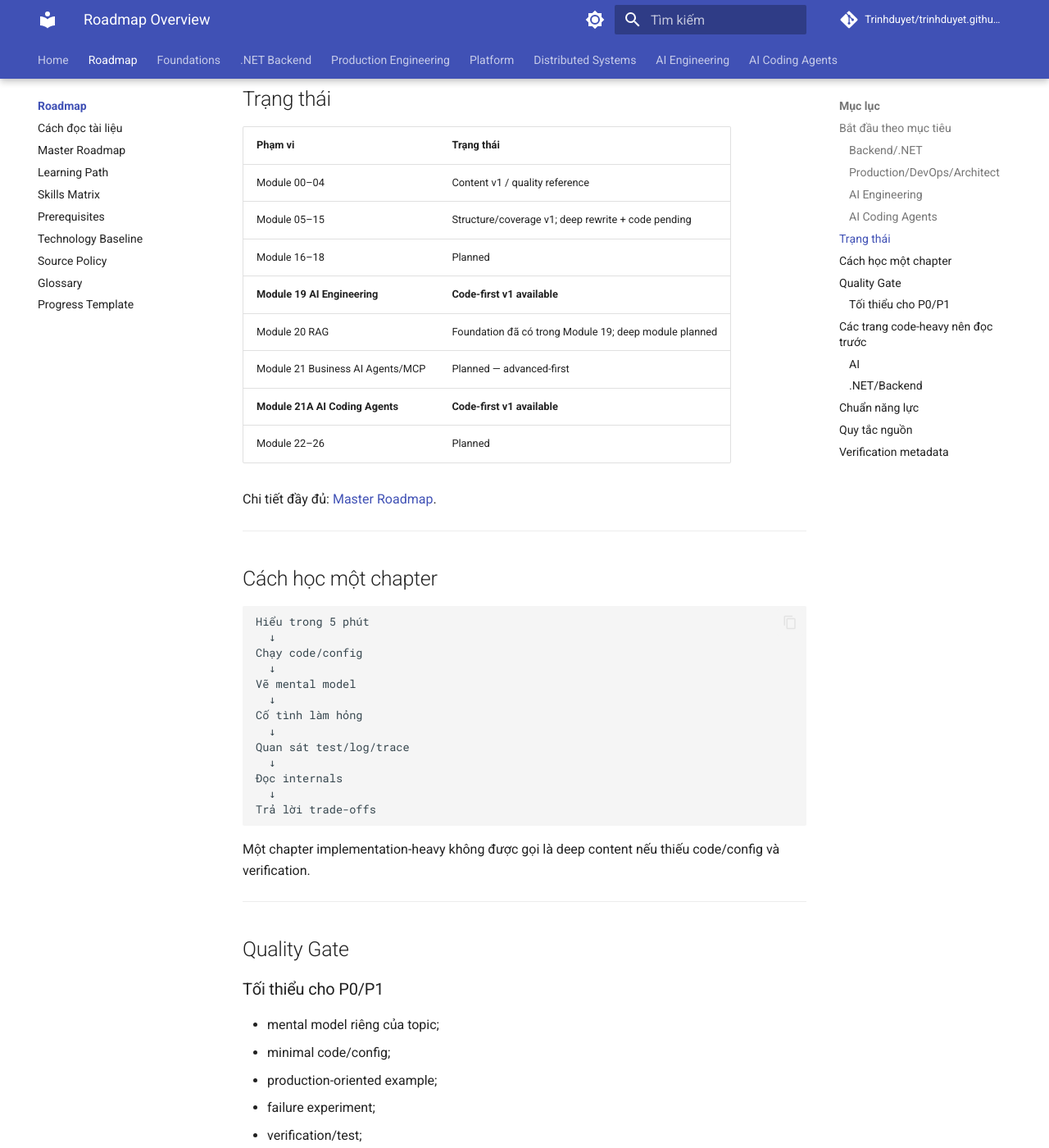
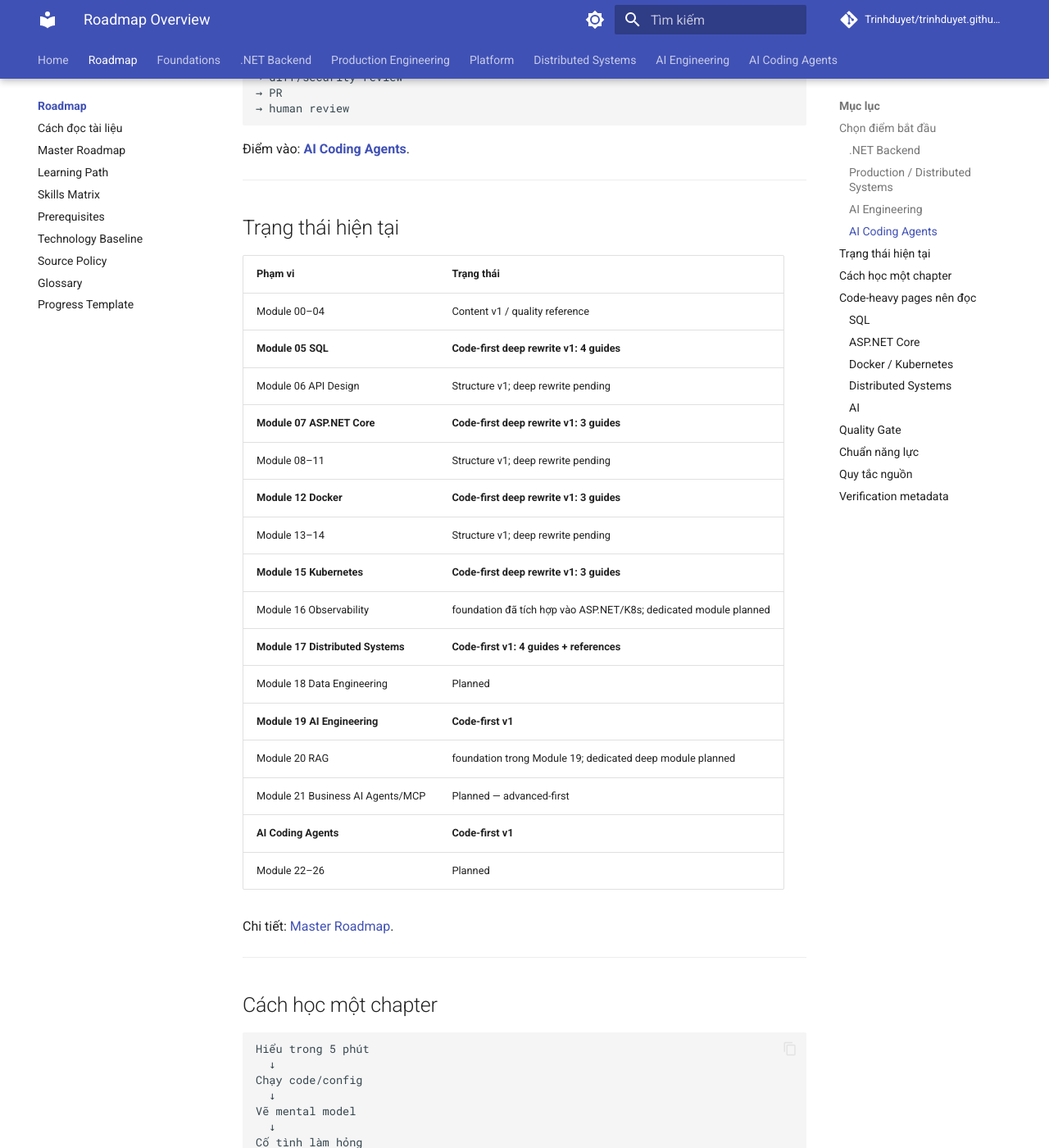
Before and after one commit to Trinhduyet/trinhduyet.github.io, an MkDocs documentation site: the page built from docs/00-roadmap/README.md, in a window 1280 px wide and 1400 px high, scrolled down 1325 px. Shown: the whole window at 82% size. Built offline with MkDocs 1.6.1 and Material for MkDocs 9.7.7, drawn with Linux system fonts in a browser that asks for light colours; comment, search, counter and statistics services are not loaded; some of the changed text lies outside the part shown.

Commit message:
docs(roadmap): update active code-first module status

````diff
--- a/docs/00-roadmap/README.md
+++ b/docs/00-roadmap/README.md
@@ -1,12 +1,12 @@
 # Roadmap Overview
 
-> Nếu bạn thấy tài liệu dài và khó đọc, bắt đầu bằng **[Cách đọc tài liệu này](how-to-read.md)**.
+> Nếu tài liệu dài, bắt đầu bằng **[Cách đọc tài liệu này](how-to-read.md)**. Mục tiêu là chạy code và failure experiment, không đọc tuần tự hàng trăm trang.
 
-Kho tri thức này dành cho kỹ sư .NET/Backend muốn tiến tới **AI-enabled Software Architect** bằng code, test, failure experiment và architecture reasoning.
+Kho tri thức này đi từ .NET Backend tới **AI-enabled Software Architect**.
 
-## Bắt đầu theo mục tiêu
+## Chọn điểm bắt đầu
 
-### Backend/.NET
+### .NET Backend
 
 ```text
 C#/.NET → Backend → SQL → API Design → ASP.NET Core
@@ -14,17 +14,22 @@ C#/.NET → Backend → SQL → API Design → ASP.NET Core
 
 Điểm vào: [Module 03 — .NET](../03-dotnet/README.md).
 
-### Production/DevOps/Architect
+### Production / Distributed Systems
 
 ```text
-Testing/Security/Performance
-→ Docker/DevOps/Kubernetes
+ASP.NET Core
+→ Docker
+→ Kubernetes
 → Distributed Systems
-→ System Design
-→ Architecture
 ```
 
-Điểm vào: [Master Roadmap](master-roadmap.md).
+Các module code-first hiện có:
+
+- [SQL / SQL Server](../05-sql/README.md)
+- [ASP.NET Core](../07-aspnet-core/README.md)
+- [Docker](../12-docker/README.md)
+- [Kubernetes](../15-kubernetes/README.md)
+- [Distributed Systems](../17-distributed-systems/README.md)
 
 ### AI Engineering
 
@@ -52,24 +57,32 @@ Task
 → human review
 ```
 
-Điểm vào: **[Module 21A — AI Coding Agents](../21-ai-coding-agents/README.md)**.
+Điểm vào: **[AI Coding Agents](../21-ai-coding-agents/README.md)**.
 
 ---
 
-## Trạng thái
+## Trạng thái hiện tại
 
 | Phạm vi | Trạng thái |
 | --- | --- |
 | Module 00–04 | Content v1 / quality reference |
-| Module 05–15 | Structure/coverage v1; deep rewrite + code pending |
-| Module 16–18 | Planned |
-| **Module 19 AI Engineering** | **Code-first v1 available** |
-| Module 20 RAG | Foundation đã có trong Module 19; deep module planned |
+| **Module 05 SQL** | **Code-first deep rewrite v1: 4 guides** |
+| Module 06 API Design | Structure v1; deep rewrite pending |
+| **Module 07 ASP.NET Core** | **Code-first deep rewrite v1: 3 guides** |
+| Module 08–11 | Structure v1; deep rewrite pending |
+| **Module 12 Docker** | **Code-first deep rewrite v1: 3 guides** |
+| Module 13–14 | Structure v1; deep rewrite pending |
+| **Module 15 Kubernetes** | **Code-first deep rewrite v1: 3 guides** |
+| Module 16 Observability | foundation đã tích hợp vào ASP.NET/K8s; dedicated module planned |
+| **Module 17 Distributed Systems** | **Code-first v1: 4 guides + references** |
+| Module 18 Data Engineering | Planned |
+| **Module 19 AI Engineering** | **Code-first v1** |
+| Module 20 RAG | foundation trong Module 19; dedicated deep module planned |
 | Module 21 Business AI Agents/MCP | Planned — advanced-first |
-| **Module 21A AI Coding Agents** | **Code-first v1 available** |
+| **AI Coding Agents** | **Code-first v1** |
 | Module 22–26 | Planned |
 
-Chi tiết đầy đủ: [Master Roadmap](master-roadmap.md).
+Chi tiết: [Master Roadmap](master-roadmap.md).
 
 ---
 
@@ -84,35 +97,46 @@ Vẽ mental model
   ↓
 Cố tình làm hỏng
   ↓
-Quan sát test/log/trace
+Quan sát test/log/trace/plan
   ↓
 Đọc internals
   ↓
 Trả lời trade-offs
 ```
 
-Một chapter implementation-heavy không được gọi là deep content nếu thiếu code/config và verification.
-
 ---
 
-## Quality Gate
+## Code-heavy pages nên đọc
 
-### Tối thiểu cho P0/P1
+### SQL
 
-- mental model riêng của topic;
-- minimal code/config;
-- production-oriented example;
-- failure experiment;
-- verification/test;
-- common mistakes;
-- security/performance/observability khi liên quan;
-- Architect Perspective.
+1. [SQL Overview](../05-sql/README.md)
+2. [Transactions, Isolation và Concurrency](../05-sql/transactions-isolation-and-concurrency.md)
+3. [Indexes & Execution Plans](../05-sql/indexes-execution-plans-and-operations.md)
+4. [EF Core → SQL → Execution Plan](../05-sql/ef-core-query-shape-and-sql.md)
 
-Generic prose có thể copy sang technology khác chỉ là **outline/structure**, không phải `Content v1`.
+### ASP.NET Core
 
----
+1. [ASP.NET Core Overview](../07-aspnet-core/README.md)
+2. [Pipeline / Hosting / Configuration](../07-aspnet-core/pipeline-hosting-and-configuration.md)
+3. [Resilience / Security / Middleware](../07-aspnet-core/resilience-security-and-middleware.md)
+4. [Deployment / OTel / Operations](../07-aspnet-core/deployment-observability-and-operations.md)
 
-## Các trang code-heavy nên đọc trước
+### Docker / Kubernetes
+
+- [Docker Overview](../12-docker/README.md)
+- [Docker Runtime / Network / Storage](../12-docker/runtime-networking-storage-and-resources.md)
+- [Kubernetes Overview](../15-kubernetes/README.md)
+- [Kubernetes Architecture / Reconciliation](../15-kubernetes/cluster-architecture-and-reconciliation.md)
+- [Kubernetes Workloads / Network / Storage](../15-kubernetes/workloads-networking-and-storage.md)
+- [Kubernetes Security / Operations](../15-kubernetes/kubernetes-security-observability-and-operations.md)
+
+### Distributed Systems
+
+1. [Distributed Systems Overview](../17-distributed-systems/README.md)
+2. [Partial Failure / Retry / Idempotency](../17-distributed-systems/partial-failure-timeouts-retries-and-idempotency.md)
+3. [Messaging / Outbox / Inbox / Dedup](../17-distributed-systems/messaging-outbox-inbox-and-dedup.md)
+4. [Consistency / Ordering / Saga / Backpressure](../17-distributed-systems/consistency-ordering-saga-and-backpressure.md)
 
 ### AI
 
@@ -123,12 +147,22 @@ Generic prose có thể copy sang technology khác chỉ là **outline/structure
 5. [Repository Context, MCP và Instructions](../21-ai-coding-agents/repository-context-mcp-and-instructions.md)
 6. [Safe Agentic Coding Workflow](../21-ai-coding-agents/safe-agentic-coding-workflow.md)
 
-### .NET/Backend
+---
 
-- [Async/Await, Cancellation và Task Lifecycle](../03-dotnet/async-await-cancellation-and-task-lifecycle.md)
-- [Request Lifecycle và Endpoint Contract](../04-backend/request-lifecycle-and-endpoint-contract.md)
+## Quality Gate
 
-Hai chapter này tiếp tục là quality reference cho cách viết sâu.
+Một chapter P0/P1 implementation-heavy cần, khi phù hợp:
+
+- `Hiểu trong 5 phút`;
+- mental model riêng của topic;
+- minimal runnable code/config;
+- production-oriented example;
+- broken/failure example;
+- command/test để verify;
+- security/performance/observability;
+- Architect Perspective.
+
+Generic prose có thể copy sang technology khác chỉ là **outline**, không phải deep content.
 
 ---
 
@@ -163,14 +197,13 @@ ADR/runbook
 ## Quy tắc nguồn
 
 - Official English documentation là source of truth.
-- Vietnamese resources dùng để giải thích nhanh, không ghi đè behavior/version mới hơn.
-- Framework/library API phụ thuộc version phải được kiểm tra official docs và Context7 khi có.
-- roadmap.sh dùng để xác định breadth/scope, không dùng làm canonical implementation docs.
+- Vietnamese resources hỗ trợ giải thích, không ghi đè behavior/version mới hơn.
+- Framework/library API phụ thuộc version phải kiểm tra official docs và Context7 khi có.
+- roadmap.sh dùng để phát hiện breadth/scope, không phải canonical implementation docs.
 
 Xem [Source Policy](source-policy.md) và [Technology Baseline](technology-baseline.md).
 
 ## Verification metadata
 
 - Verified: 2026-08-12
-- Scope: roadmap.sh + official technology documentation
-- New active tracks: AI Engineering + AI Coding Agents
+- Active code-first tracks: SQL, ASP.NET Core, Docker, Kubernetes, Distributed Systems, AI Engineering, AI Coding Agents
````
Also changed, not shown: other parts of docs/00-roadmap/README.md (+1 -1 lines).
